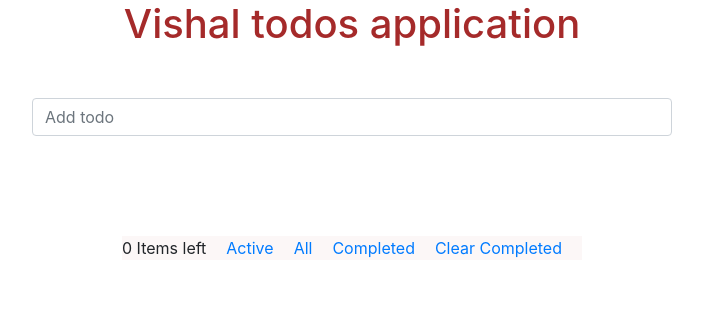
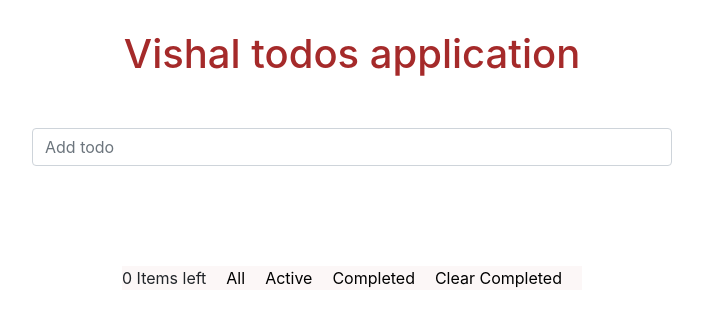
Before and after one commit to vishalkumar392392/react-vishal-todo-application, a React (Create React App) app: page / in a window 1280 px wide. Shown: the top 326 px of the page, without its empty margins (288-991 px from the left). Built offline with nearby package versions, Linux system fonts and the light colour scheme.

Commit message:
Added royting and filtering based on params

```diff
--- a/src/App.css
+++ b/src/App.css
@@ -1,5 +1,6 @@
 .App {
   text-align: center;
+  margin-top: 30px;
 }
 
 .h1 {
--- a/src/App.js
+++ b/src/App.js
@@ -1,7 +1,7 @@
 import "./App.css";
 import TodoAddition from "./conatiners/TodoAddition/TodoAddition";
 import TodoList from "./conatiners/TodoList/TodoList";
-import { BrowserRouter, Switch } from "react-router-dom";
+import { BrowserRouter, Route, Switch } from "react-router-dom";
 import TodoFilter from "./conatiners/TodoFilters/TodoFilter";
 
 function App() {
@@ -9,9 +9,12 @@ function App() {
     <div className="App">
       <h1 className="h1">Vishal todos application</h1>
       <BrowserRouter>
-        <Switch></Switch>
-        <TodoAddition />
-        <TodoList />
+        <Switch>
+          <Route path="/" component={TodoAddition} />
+        </Switch>
+
+        {/* <TodoAddition /> */}
+        {/* <TodoList /> */}
         <TodoFilter />
       </BrowserRouter>
     </div>
--- a/src/conatiners/TodoAddition/TodoAddition.js
+++ b/src/conatiners/TodoAddition/TodoAddition.js
@@ -1,5 +1,7 @@
 import React, { useState } from "react";
 import { connect } from "react-redux";
+import { Route, useParams } from "react-router-dom";
+import TodoList from "../TodoList/TodoList";
 import classes from "./TodoAdditon.module.css";
 function TodoAddition(props) {
   const [todo, setTodo] = useState("");
@@ -8,10 +10,11 @@ function TodoAddition(props) {
   };
   const onSubmitHandler = (event) => {
     event.preventDefault();
-    console.log(todo);
     props.onAddTodo(todo);
     setTodo("");
+    props.history.push("/all");
   };
+
   return (
     <div className={classes.TodoAddition}>
       <form onSubmit={onSubmitHandler}>
@@ -23,6 +26,8 @@ function TodoAddition(props) {
           onChange={(event) => onChangeHandler(event)}
         />
       </form>
+      {/* <TodoList /> */}
+      <Route path="/:filter" component={TodoList} />
     </div>
   );
 }
--- a/src/conatiners/TodoFilters/TodoFilter.js
+++ b/src/conatiners/TodoFilters/TodoFilter.js
@@ -7,16 +7,16 @@ function TodoFilter(props) {
   return (
     <div className="TodoFilter">
       <a style={{ marginRight: "20px" }}>{props.todos.length} Items left</a>
-      <NavLink to="/" style={{ marginRight: "20px" }}>
+      <NavLink to="/all" style={{ marginRight: "20px", color: "black" }}>
+        All
+      </NavLink>
+      <NavLink to="/active" style={{ marginRight: "20px", color: "black" }}>
         Active
       </NavLink>
-      <NavLink to="/" style={{ marginRight: "20px" }}>
-        All
-      </NavLink>
-      <NavLink to="/" style={{ marginRight: "20px" }}>
+      <NavLink to="/completed" style={{ marginRight: "20px", color: "black" }}>
         Completed
       </NavLink>
-      <NavLink to="/" style={{ marginRight: "20px" }}>
+      <NavLink to="/clear" style={{ marginRight: "20px", color: "black" }}>
         Clear Completed
       </NavLink>
     </div>
--- a/src/conatiners/TodoList/TodoList.js
+++ b/src/conatiners/TodoList/TodoList.js
@@ -1,33 +1,40 @@
 import React, { useState } from "react";
 import { connect } from "react-redux";
+import { useParams } from "react-router-dom";
 import classes from "./TodoList.module.css";
 function TodoList(props) {
-  let changeValue = "";
-  const [clickstart, setclickstart] = useState(false);
-  const [todos, setTodos] = useState("");
-
   const doubleClick = (event) => {
-    console.log("double");
-    console.log(event.target.value);
     props.onChangeStatus(event.target.value);
   };
   const test = (todo, event) => {
     props.onSetTodo(todo, event.target.value);
   };
-  const [cssClass, setcssClass] = useState(null);
-  let count = 1;
   const radioButtonHandler = (event) => {
     props.onStrikeThrough(event.target.value);
   };
-  const setDefault = () => {
-    console.log("setdef");
+
+  const removeTodo = (todo) => {
+    props.onRemoveTodo(todo);
   };
 
-  const removeTodo = (todo) => {
-    console.log(todo);
-    props.onRemoveTodo(todo);
-  };
-  const list = props.todos.map((todo) => {
+  const params = useParams();
+
+  let actions = [];
+  if (params.filter === "all") {
+    actions = [...props.todos];
+  }
+  if (params.filter === "active") {
+    actions = props.todos.filter((todo) => todo.status === "active");
+  }
+  if (params.filter === "completed") {
+    actions = props.todos.filter((todo) => todo.status === "completed");
+  }
+  if (params.filter === "clear") {
+    props.onClearCompleted();
+    props.history.push("/all");
+  }
+
+  const list = actions.map((todo) => {
     return (
       <div className={classes.TodoList} key={todo.id}>
         <div className="input-group">
@@ -66,7 +73,7 @@ function TodoList(props) {
     );
   });
 
-  return <div>{list}</div>;
+  return <div className={classes.TodoListStyle}>{list}</div>;
 }
 
 const mapStateToProps = (state) => {
@@ -82,6 +89,7 @@ const mapStateToDispatch = (dispatch) => {
     onStrikeThrough: (name) => dispatch({ type: "STRIKE", value: name }),
     onChangeStatus: (name) => dispatch({ type: "CHANGE_STATUS", value: name }),
     onRemoveTodo: (todo) => dispatch({ type: "REMOVE", value: todo }),
+    onClearCompleted: () => dispatch({ type: "CLEAR_COMPLETE" }),
   };
 };
 
--- a/src/conatiners/TodoList/TodoList.module.css
+++ b/src/conatiners/TodoList/TodoList.module.css
@@ -1,6 +1,10 @@
 .TodoList {
-  width: 50%;
-  margin: 0 auto;
+  width: 100%;
+  margin: 10px auto;
+}
+
+.TodoListStyle {
+  margin-top: 50px;
 }
 
 .TodoListbutton {
--- a/src/store/reducers/TodoListReducer.js
+++ b/src/store/reducers/TodoListReducer.js
@@ -30,14 +30,12 @@ const todoReducer = (state = initalState, action) => {
         todo: updated[0].todo,
         status: "completed",
       };
-      console.log(updated);
-      console.log(updatedStatusTodo);
+
       return {
         todos: filteredObj.concat(updatedStatusTodo),
       };
 
     case "STRIKE":
-      console.log(action);
       const todos = state.todos.filter((todo) => todo.todo !== action.value);
       const updatedtodo = state.todos.filter(
         (todo) => todo.todo === action.value
@@ -48,8 +46,7 @@ const todoReducer = (state = initalState, action) => {
         todo: updatedtodo[0].todo,
         status: updatedtodo[0].status === "completed" ? "active" : "completed",
       };
-      console.log(updatedtodo);
-      console.log(updatedStatusTodoClick);
+
       return {
         todos: todos.concat(updatedStatusTodoClick),
       };
@@ -58,6 +55,11 @@ const todoReducer = (state = initalState, action) => {
         todos: state.todos.filter((todo) => todo.todo !== action.value),
       };
 
+    case "CLEAR_COMPLETE":
+      return {
+        todos: state.todos.filter((todo) => todo.status !== "completed"),
+      };
+
     default:
       return state;
   }
```
